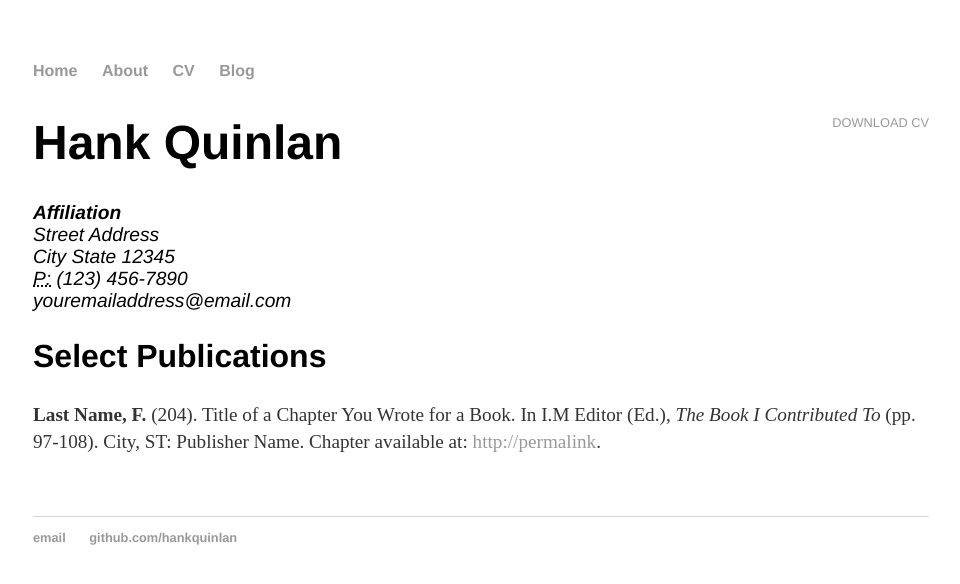
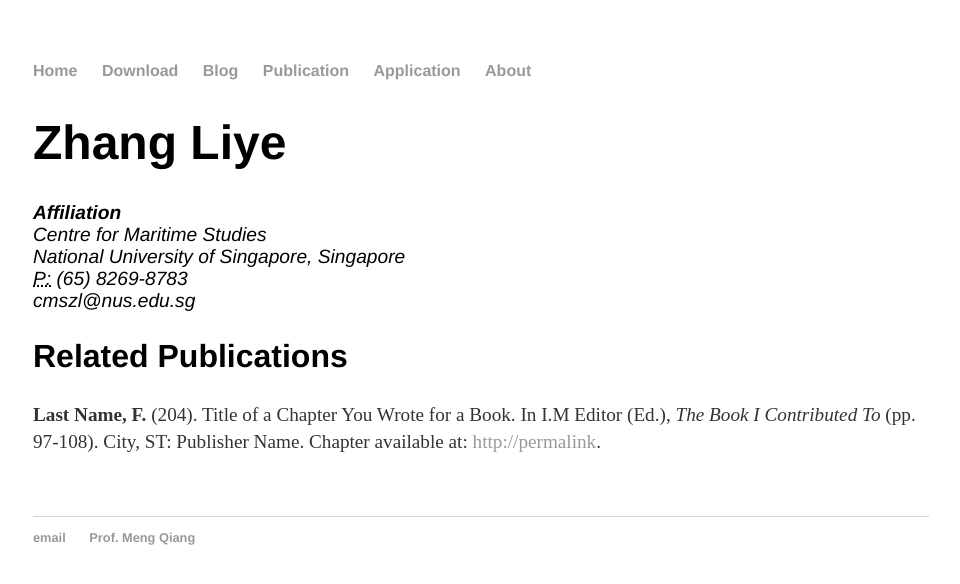
Before and after one commit to stss-maritime/stss-maritime.github.io, a Jekyll site: the page built from cv/index.html, in a window 1280 px wide. Shown: the top 584 px of the page, without its empty margins (159-1119 px from the left). Built offline with Jekyll 4.4.1, drawn with Linux system fonts in a browser that asks for light colours.

Commit message:
template

```diff
--- a/_layouts/default.html
+++ b/_layouts/default.html
@@ -12,9 +12,12 @@
     <nav>
 <ul>
 <li><a href="/">Home</a></li>
+<li><a href="/Download">Download</a></li>
+<li><a href="/blog">Blog</a></li>
+<li><a href="/publication">Publication</a></li>
+<li><a href="/application">Application</a></li>
 <li><a href="/about">About</a></li>
-<li><a href="/cv">CV</a></li>
-<li><a href="/blog">Blog</a></li>
+
 </ul>
     </nav>
 <div class="container">
@@ -25,8 +28,8 @@
 
   <footer>
    <ul>
-   <li><a href="mailto:hankquinlanhub@gmail.com">email</a></li>
-   <li><a href="https://github.com/hankquinlan">github.com/hankquinlan</a></li>
+   <li><a href="mailto:cmszl@nus.edu.sg">email</a></li>
+   <li><a href="http://www.eng.nus.edu.sg/cee/people/ceemq/">Prof. Meng Qiang</a></li>
    </ul>
   </footer>
   </body>
--- a/cv/index.html
+++ b/cv/index.html
@@ -1,22 +1,20 @@
 ---
 layout: default
-title: CV of Your Name
+title: CV of Developers
 ---
 
 	<div class="cv">
-		<a href="#" class="download" title="Download CV as PDF">Download CV</a>
-					<h1>Hank Quinlan</h1>
+		<a href="#" class="download" title="Download CV as PDF"></a>
+					<h1>Zhang Liye</h1>
 					<address>
 					<strong>Affiliation</strong><br>
-					Street Address<br>
-					City State 12345<br>
-					<abbr title="phone">P:</abbr> (123) 456-7890<br>
-					<span class="obfuscate">youremailaddress@email.com</span>
+					Centre for Maritime Studies<br>
+					National University of Singapore, Singapore<br>
+					<abbr title="phone">P:</abbr> (65) 8269-8783<br>
+					<span class="obfuscate">cmszl@nus.edu.sg</span>
 					</address>
 
-					<h2>Select Publications</h2>
+					<h2>Related Publications</h2>
 
 					<p><strong>Last Name, F.</strong> (204). Title of a Chapter You Wrote for a Book. In I.M Editor (Ed.), <em>The Book I Contributed To</em> (pp. 97-108). City, ST: Publisher Name. Chapter available at: <a href="#">http://permalink</a>.
-
-
 	</div>
```
Also changed, not shown: index.html (+8 -32 lines).
